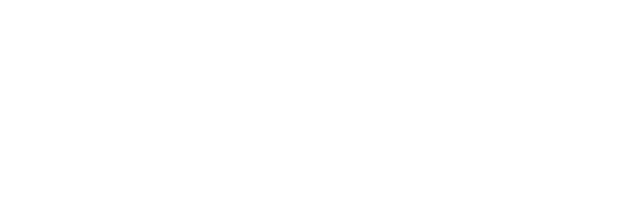
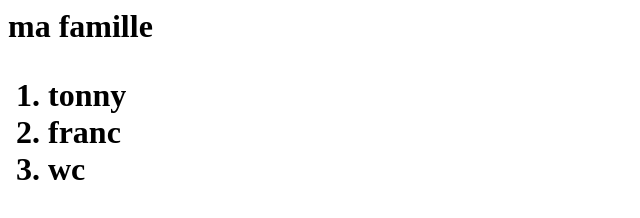
Before and after one commit to BienfaitMusoto/firstprojet, a plain HTML site: page index.html in a window 1280 px wide. Shown: the whole page, without its empty margins (0-640 px from the left). Drawn offline with Linux system fonts and the light colour scheme.

Commit message:
firstcommit

```diff
--- a/index.html
+++ b/index.html
@@ -3,6 +3,11 @@
     <title>premier projrt</title>
 </head>
 <body>
-    <title></title>
+    <h1> ma famille<h1>
+    <ol>
+        <li>tonny</li>
+        <li>franc</li>
+        <li>wc</li>
+    </ol>
 </body>
 </html>
```
